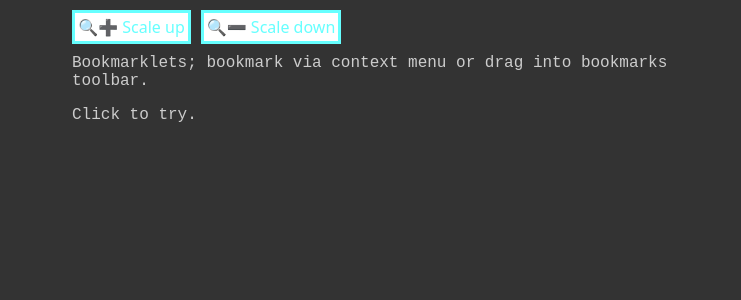
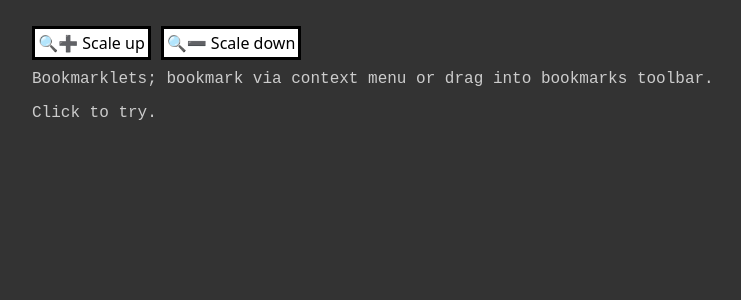
Before and after one commit to myfonj/myfonj.github.io, a Jekyll site: the page utils/bookmarklets/zoom-scale-whole-page.html, which Jekyll copies as it is, in a window 1280 px wide. Shown: the top 300 px of the page, without its empty margins (248-989 px from the left). Built offline with Jekyll 4.4.1, drawn with Linux system fonts in a browser that asks for light colours.

Commit message:
Update zoom-scale-whole-page.html

```diff
--- a/utils/bookmarklets/zoom-scale-whole-page.html
+++ b/utils/bookmarklets/zoom-scale-whole-page.html
@@ -1,11 +1,13 @@
+
 <!DOCTYPE HTML><html lang="en"><head><meta http-equiv="content-type" content="text/html; charset=utf-8">
 <title>🔍➕➖ Zoom Scale Whole Page (bookmarklet)</title><style type="text/css">
-body{background-color:#333;color:#ccc;max-width:40em;margin:0 auto;}
+body{background-color:#333;color:#ccc;max-width:45em;margin:0 auto; padding: 1em;}
 h1,h2,h3,em,strong,th,thead,label,dt,legend,caption{color:#fff; }
 a:link{color:#6ff}a:visited{color:#9f3}label:hover,a:hover{background-color:#000; }
 html *{font-family:"Courier New",monospace; }
 code,pre{tab-size:2;-moz-tab-size:2;background-color: #444; }
-a { background: canvas; color: buttonText; text-decoration: none; border: solid; font-family: system-ui; padding: .2em; }
+
+a[href^="javascript:"] { background: canvas; color: buttonText; text-decoration: none; border: solid; font-family: system-ui; padding: .2em; }
 </style></head><body>
 
 <p>
```
